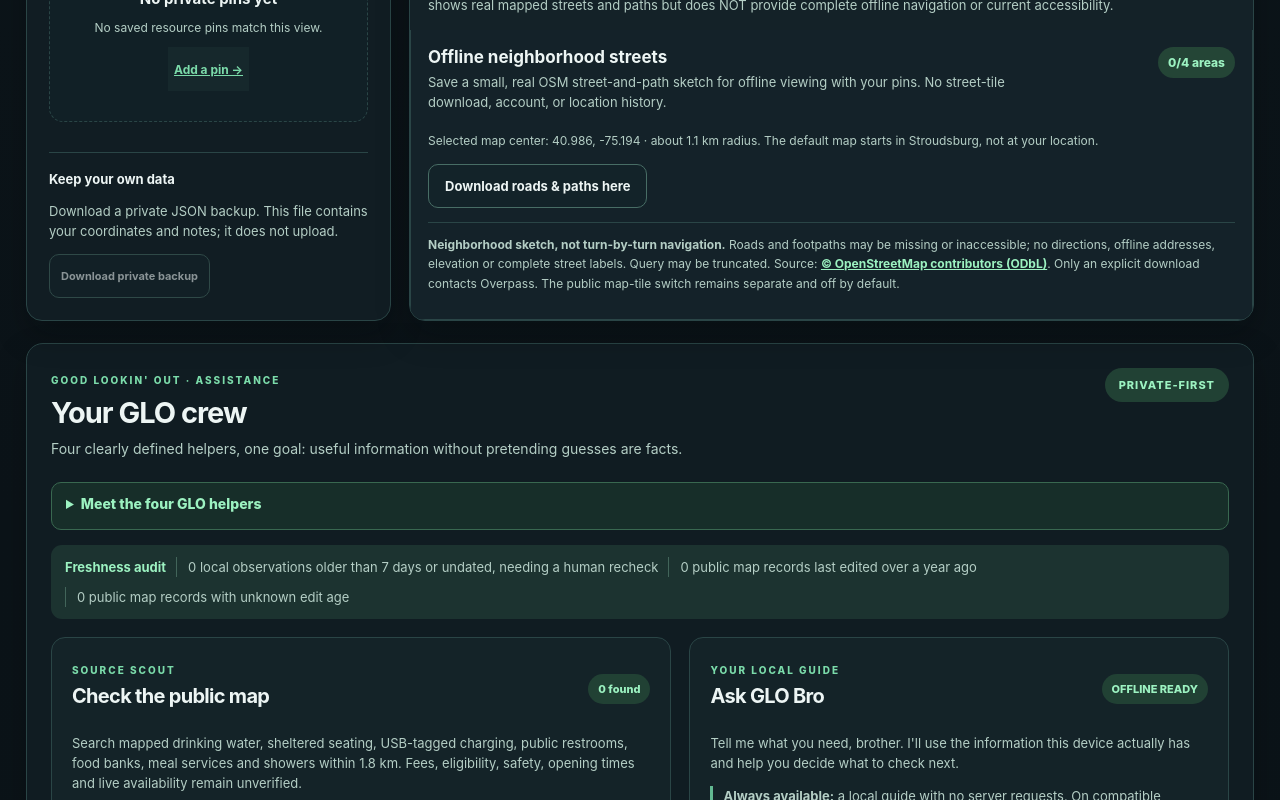
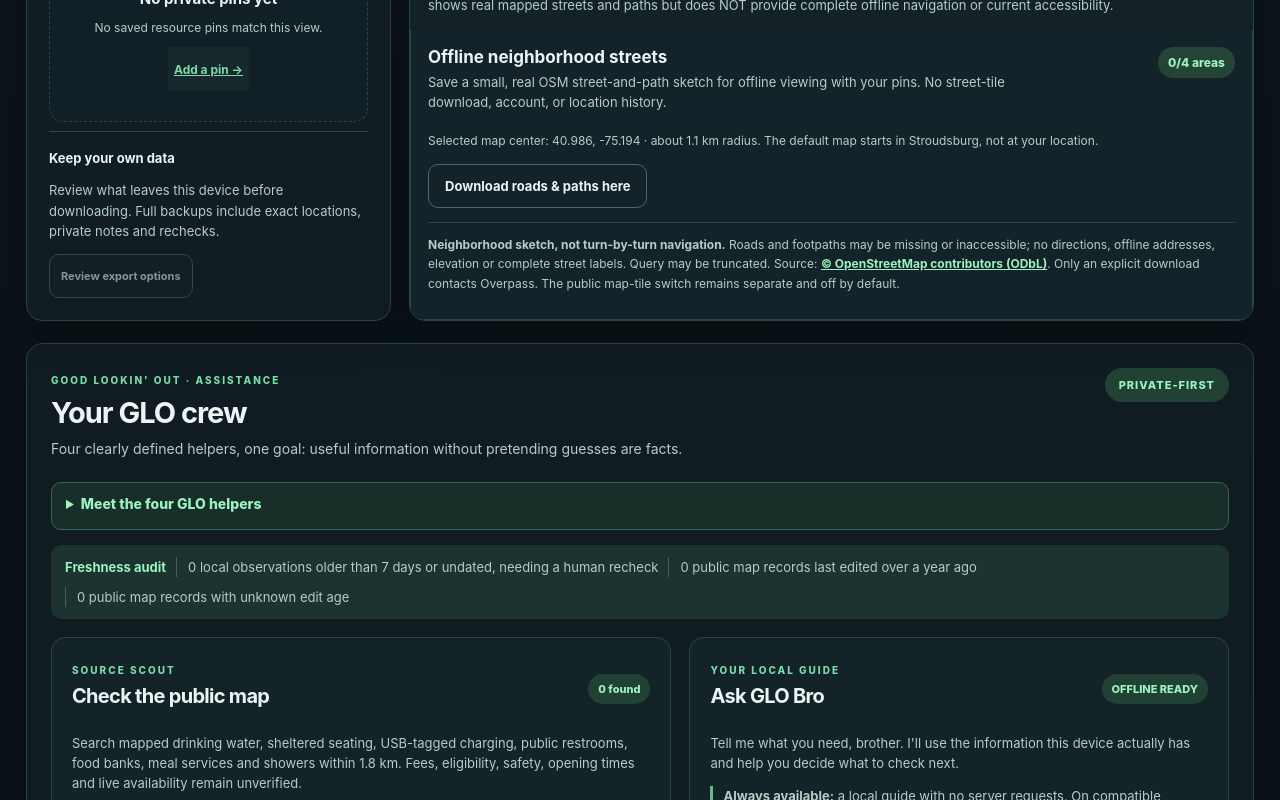
Before and after one commit to MichaelWave369/GLO, a React (Vite) app: page / in a window 1280 px wide. Shown: the part 1500-2300 px from the top of the page. Built offline with nearby package versions, Linux system fonts and the light colour scheme.

Commit message:
feat: replace risky one-tap private JSON download with explicit scoped export review

```diff
--- a/src/App.jsx
+++ b/src/App.jsx
@@ -1,10 +1,11 @@
 import { useEffect, useMemo, useRef, useState } from 'react'
 import { MapContainer, TileLayer, Circle, CircleMarker, Polyline, Popup, useMap, useMapEvents } from 'react-leaflet'
-import { CATEGORIES, PILOT_CENTER, distanceKm, normalizeReport, privateBackup } from './domain.js'
+import { CATEGORIES, PILOT_CENTER, distanceKm, normalizeReport } from './domain.js'
 import { listReports, saveReport, removeReport, clearAllReports } from './storage.js'
 import GloAgentDock from './GloAgentDock.jsx'
 import UpdateNotice from './UpdateNotice.jsx'
 import PocketPlan from './PocketPlan.jsx'
+import BackupReview from './BackupReview.jsx'
 import OfflinePacksPanel from './OfflinePacksPanel.jsx'
 import StreetSketchPanel from './StreetSketchPanel.jsx'
 import { sourcesFromPack } from './offlinePack.js'
@@ -41,6 +42,7 @@ export default function App() {
   const [lowBattery, setLowBattery] = useState(false)
   const [sharingPin, setSharingPin] = useState(null)
   const [recheckTargetId, setRecheckTargetId] = useState('')
+  const [backupReviewOpen, setBackupReviewOpen] = useState(false)
   const [sharedPreview, setSharedPreview] = useState(() => parseSharedPin(window.location.hash))
   const [panicCovered, setPanicCovered] = useState(false)
   const [panicCleared, setPanicCleared] = useState(false)
@@ -250,6 +252,7 @@ export default function App() {
       setActivePackId('')
       setSharingPin(null)
       setRecheckTargetId('')
+      setBackupReviewOpen(false)
       setSharedPreview(null)
       setSelectedId('')
       setDraft(initialDraft())
@@ -270,17 +273,6 @@ export default function App() {
   function closeShared() {
     setSharedPreview(null)
     window.history.replaceState(null,'',window.location.pathname + window.location.search)
-  }
-  function backup() {
-    if (!reports.length) return
-    const blob = new Blob([JSON.stringify(privateBackup(reports), null, 2)], { type: 'application/json' })
-    const url = URL.createObjectURL(blob)
-    const a = document.createElement('a')
-    a.href = url
-    a.download = 'GLO-Pin-PRIVATE-backup.json'
-    a.click()
-    setTimeout(() => URL.revokeObjectURL(url), 1000)
-    setNotice('A private backup was downloaded. It contains exact coordinates and notes. Keep it secure.')
   }
 
   if (panicCovered) return <main style={{ minHeight:'100vh', padding:'32px', background:'#080c08', color:'#f2f4f1', fontFamily:'system-ui', display:'grid', placeContent:'center', textAlign:'center', gap:'18px' }}>
@@ -391,7 +383,16 @@ export default function App() {
               onSaved={async () => {await refresh();setRecheckTargetId('');setNotice(language==='es'?'Nueva observación privada guardada. Historial conservado.':'Private recheck saved; earlier observations preserved.')}}
               onClose={() => setRecheckTargetId('')}/>}
             <SharePanel key={activeSharingPin?.id || "none"} pin={activeSharingPin} language={language} onClose={() => setSharingPin(null)}/>
-            <div className="backup"><strong>Keep your own data</strong><p>Download a private JSON backup. This file contains your coordinates and notes; it does not upload.</p><button className="secondary compact" disabled={!reports.length} onClick={backup}>{t.backup}</button></div>
+            <div className="backup">
+              <strong>{language==='es'?'Tus datos, bajo tu control':'Keep your own data'}</strong>
+              <p>{language==='es'?'Revisa los datos antes de crear un archivo. Las copias completas contienen ubicaciones y revisiones privadas.':'Review what leaves this device before downloading. Full backups include exact locations, private notes and rechecks.'}</p>
+              <button type="button" className="secondary compact" disabled={!reports.length}
+                onClick={()=>setBackupReviewOpen(open=>!open)}>{language==='es'?'Revisar opciones de exportación':'Review export options'}</button>
+              {backupReviewOpen && reports.length>0 &&
+                <BackupReview reports={reports} language={language}
+                  onClose={()=>setBackupReviewOpen(false)}
+                  onDownloaded={message=>setNotice(message)}/>}
+            </div>
           </>}
         </aside>
         {!lowBattery && <div className="map-column">
```
